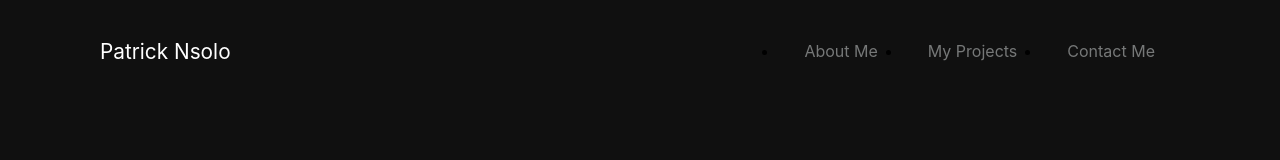
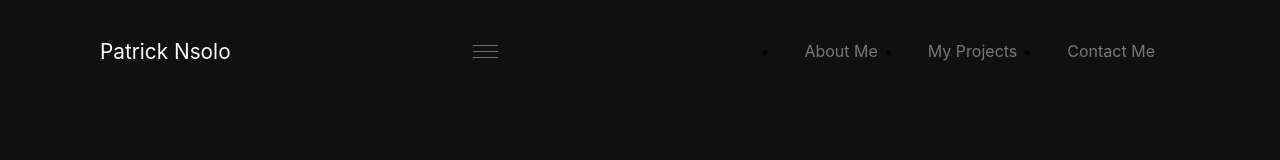
Before and after one commit to patrick-nsolo/FEDportfolio, a React (Create React App) app: page / in a window 1280 px wide. Shown: the top 160 px of the page. Built offline with nearby package versions, Linux system fonts and the light colour scheme.

Commit message:
update navigation

```diff
--- a/src/components/Header/Header.css
+++ b/src/components/Header/Header.css
@@ -21,3 +21,16 @@
 .nav-links a:hover{
     color:#FF3131
 }
+.menu-icon{
+
+}
+.bar{
+    display:block;
+    width: 25px;
+    height: 1px;
+    margin:5px auto;
+    -webkit-transition: all 0.5s ease;
+    transition: all 0.5s ease;
+    background: #FF3131;
+    border: 1px;
+}
```
